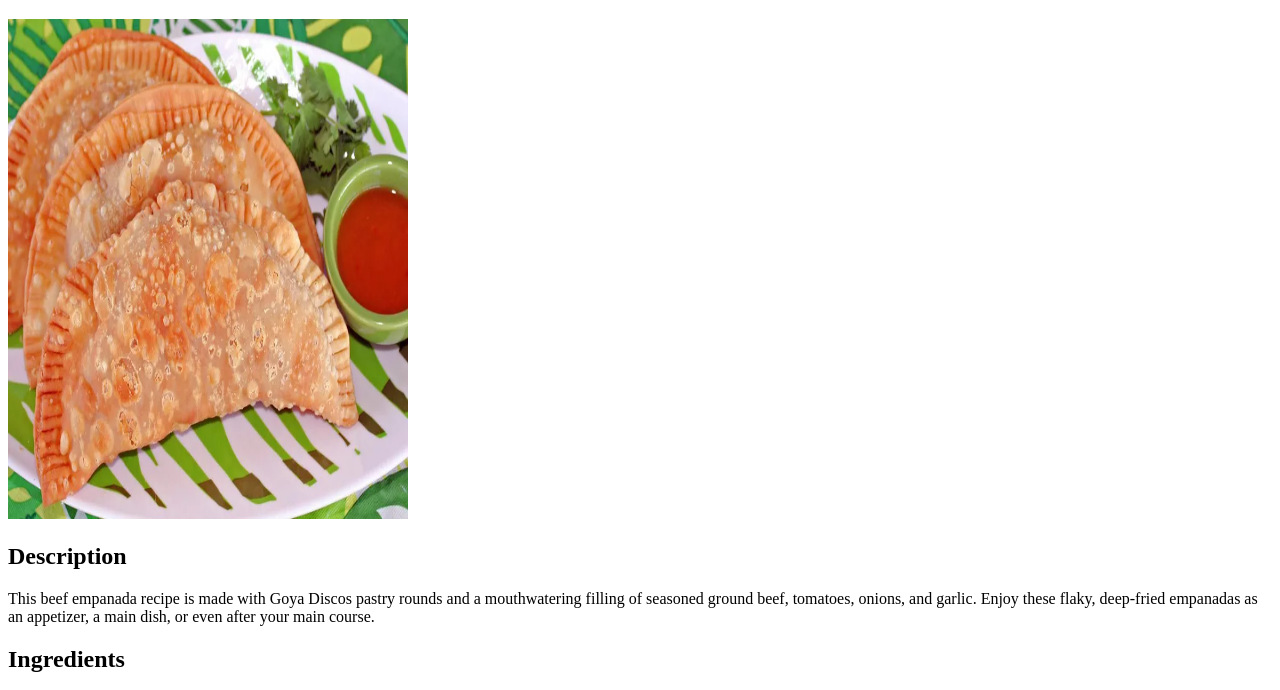
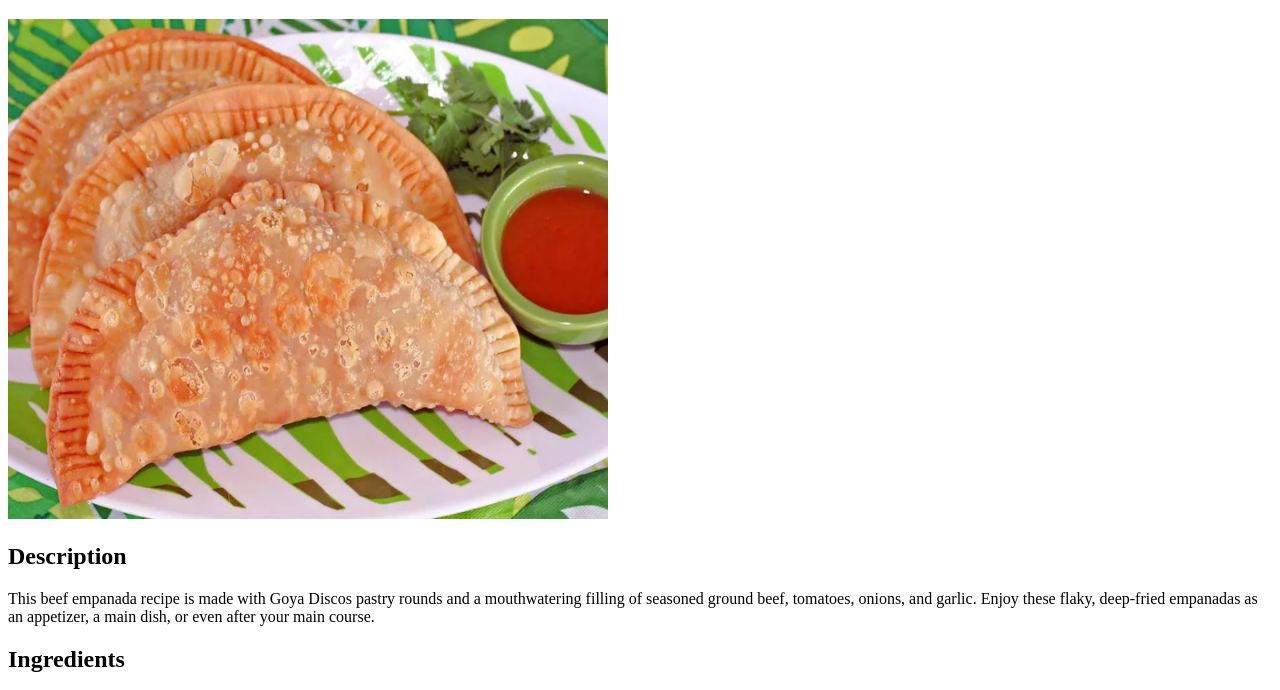
Before and after one commit to ReIish/odin-recipes, a plain HTML site: page recipes/empanadas.html in a window 1280 px wide. Shown: the part 61-751 px from the top of the page. Drawn offline with Linux system fonts and the light colour scheme.

Commit message:
Adjust image size in empanadas.html

```diff
--- a/recipes/empanadas.html
+++ b/recipes/empanadas.html
@@ -7,7 +7,7 @@
 
     <body>
         <h1>Empanadas</h1>
-        <img src="../images/empanadas.jpg" width="400" height="500" alt="three empanadas on a plate">
+        <img src="../images/empanadas.jpg" width="600" height="500" alt="three empanadas on a plate">
         <h2>Description</h2>
         <p>This beef empanada recipe is made with Goya Discos pastry rounds and a mouthwatering filling of seasoned ground beef, tomatoes, onions, and garlic. Enjoy these flaky, deep-fried empanadas as an appetizer, a main dish, or even after your main course.</p>
 
```
